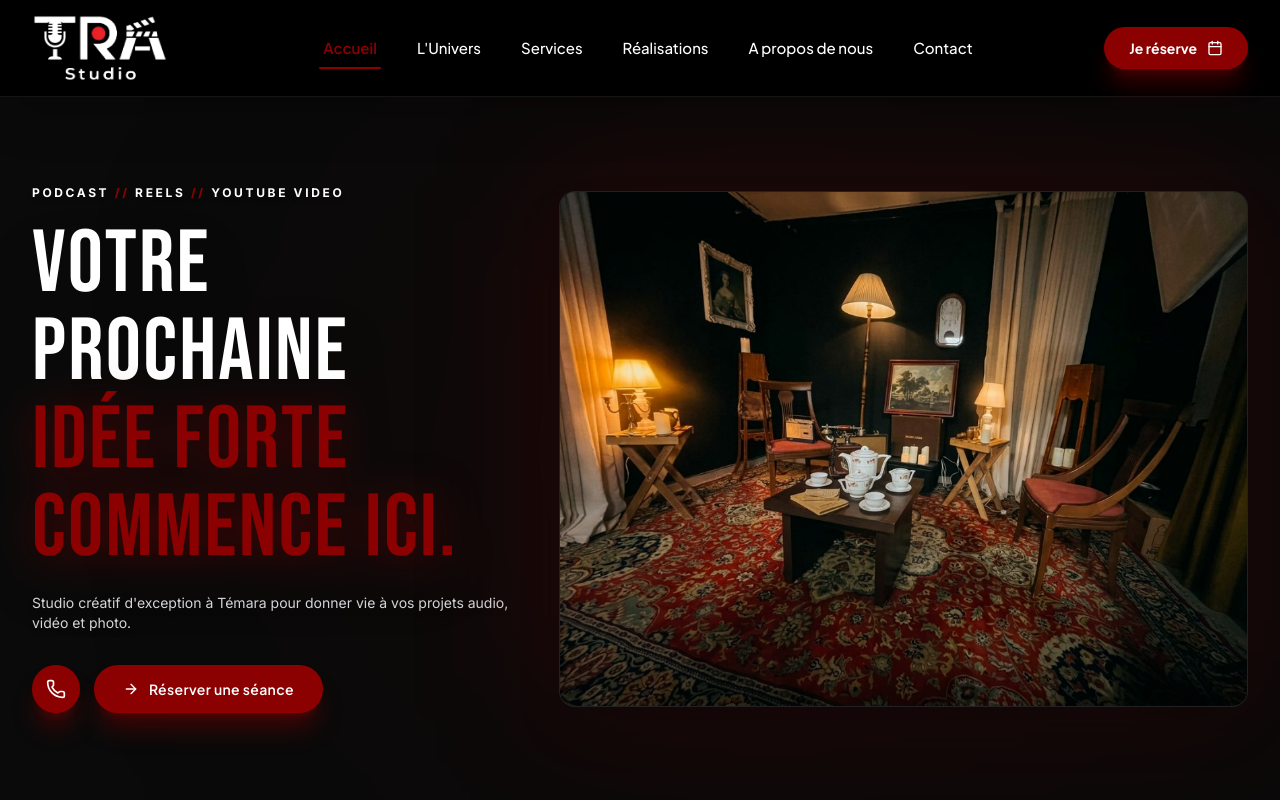
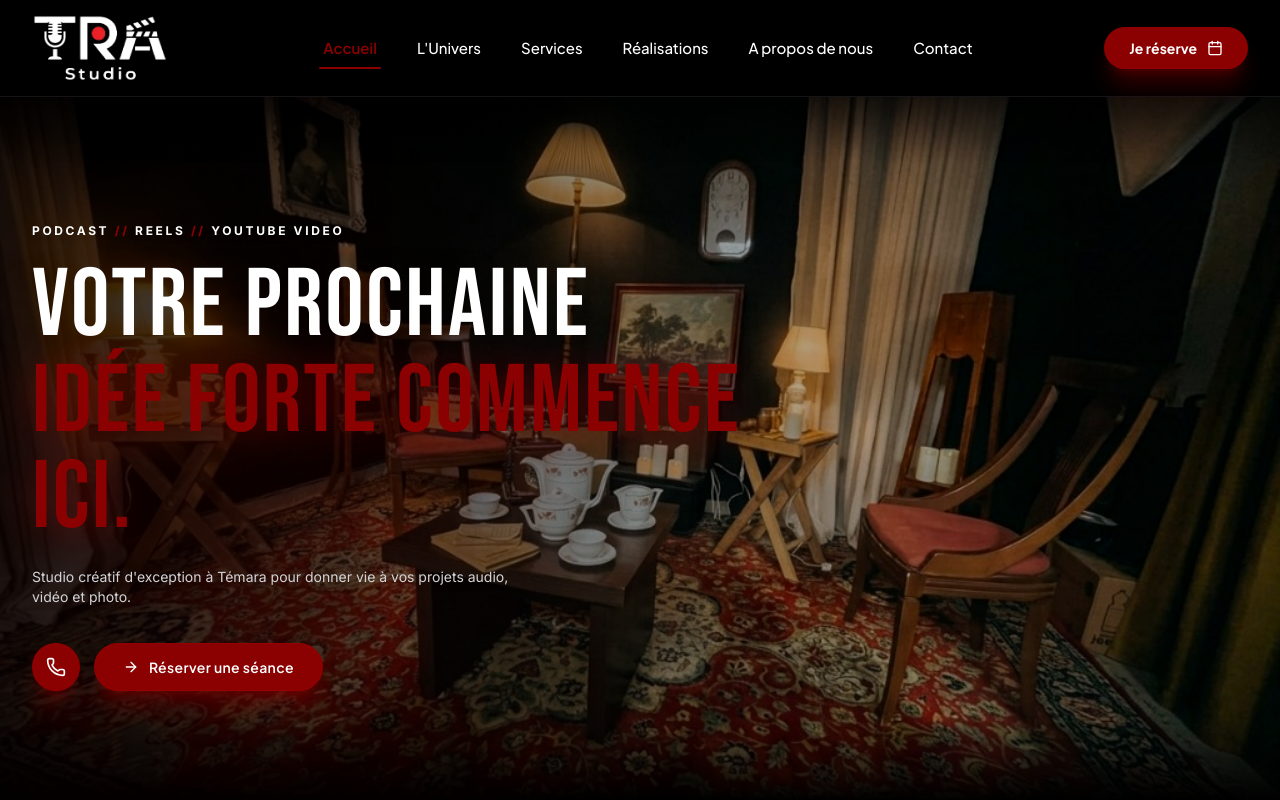
Before and after one commit to ntajemouti/TRA--STUDIO, a React (Vite) app: page / in a window 1280 px wide. Shown: the top 800 px of the page. Built offline with nearby package versions, Linux system fonts and the light colour scheme.

Commit message:
feat(hero): set full-background on PC using 2K HD master with clean contrast, soft gradient and red phone button

```diff
--- a/src/components/showcase/HeroSection.tsx
+++ b/src/components/showcase/HeroSection.tsx
@@ -8,7 +8,8 @@ interface HeroSectionProps {
   onExploreStudios?: () => void;
 }
 
-const HERO_BACKGROUND_IMAGE = '/images/hero-mockup/tra-hero-vintage-decor.jpg';
+const HERO_BACKGROUND_IMAGE_HD = '/images/hero-mockup/tra-hero-vintage-decor-hd.jpg';
+const HERO_BACKGROUND_IMAGE_ORIGINAL = '/images/hero-mockup/tra-hero-vintage-decor.jpg';
 
 export const HeroSection: React.FC<HeroSectionProps> = ({
   settings,
@@ -18,57 +19,66 @@ export const HeroSection: React.FC<HeroSectionProps> = ({
   const displayPhone = settings?.phone || '+212 660-719968';
 
   return (
-    <section className="relative w-full bg-[#0A0A0A] text-white select-none overflow-hidden h-[calc(100svh-80px)] sm:h-[calc(100svh-88px)] lg:h-[calc(100dvh-96px)] min-h-[540px] lg:min-h-[600px] max-h-[960px] 2xl:max-h-[1100px] flex items-center justify-center">
+    <section className="relative w-full bg-[#0A0A0A] text-white select-none overflow-hidden h-[calc(100svh-80px)] sm:h-[calc(100svh-88px)] md:h-[calc(100dvh-96px)] min-h-[540px] max-h-[960px] 2xl:max-h-[1100px] flex flex-col justify-between md:justify-center">
 
       {/* =========================================================================
-          1. MOBILE & TABLET BACKGROUND (Preserved exactly as validated — "Perfect")
-          - object-contain ensures 100% of decor is visible without cropping
-          - Ambient blur fills the background
+          BACKGROUND IMAGE: Authentic TRA Studio Vintage Decor Setup
+          - On mobile (phones): object-contain ensures 100% of the decor (chairs, rug, table, clock, mics)
+            is completely visible with zero cropping, paired with ambient blurred backdrop.
+          - On PC screen (desktop): 2048x1528 2K HD Master Photo spanning the full background,
+            with crisp contrast, bright authentic tones, and soft gradient.
          ========================================================================= */}
-      <div className="lg:hidden absolute inset-0 z-0 overflow-hidden bg-[#0A0A0A]">
-        {/* Ambient blurred backdrop for portrait / tablet screens */}
+      <div className="absolute inset-0 z-0 overflow-hidden bg-[#0A0A0A]">
+        {/* Ambient blurred backdrop for mobile portrait screens */}
         <img
-          src={HERO_BACKGROUND_IMAGE}
+          src={HERO_BACKGROUND_IMAGE_ORIGINAL}
           alt=""
           aria-hidden="true"
-          className="absolute inset-0 w-full h-full object-cover blur-2xl opacity-40 scale-110 pointer-events-none"
+          className="md:hidden absolute inset-0 w-full h-full object-cover blur-2xl opacity-40 scale-110 pointer-events-none"
         />
 
-        {/* High-quality studio photograph (100% uncropped on mobile/tablet) */}
-        <img
-          src={HERO_BACKGROUND_IMAGE}
-          alt="TRA Studio Plateau Décor Vintage"
-          className="relative w-full h-full object-contain object-center filter brightness-[0.92] contrast-[1.05]"
-        />
+        {/* High-quality studio photograph:
+            - Mobile/Tablet: 100% uncropped object-contain
+            - PC / Desktop: 2K HD Master (2048x1528) object-cover with crisp contrast
+        */}
+        <picture>
+          <source media="(min-width: 768px)" srcSet={HERO_BACKGROUND_IMAGE_HD} />
+          <img
+            src={HERO_BACKGROUND_IMAGE_ORIGINAL}
+            alt="TRA Studio Plateau Décor Vintage à Témara"
+            className="w-full h-full object-contain md:object-cover object-center filter brightness-[0.98] contrast-[1.04]"
+          />
+        </picture>
+
+        {/* Desktop left-to-right gradient: soft & translucent so the photo stays crisp & bright */}
+        <div className="hidden md:block absolute inset-0 bg-gradient-to-r from-black/85 via-black/45 via-45% to-transparent pointer-events-none" />
 
         {/* Mobile top and bottom vignettes so text and CTAs stay crystal clear */}
-        <div className="absolute inset-0 bg-gradient-to-b from-black/90 via-transparent via-45% to-black/95 pointer-events-none" />
+        <div className="md:hidden absolute inset-0 bg-gradient-to-b from-black/90 via-transparent via-45% to-black/95 pointer-events-none" />
 
-        {/* Edge fades */}
-        <div className="absolute top-0 inset-x-0 h-16 bg-gradient-to-b from-black/70 to-transparent pointer-events-none" />
-        <div className="absolute bottom-0 inset-x-0 h-20 bg-gradient-to-t from-black via-black/60 to-transparent pointer-events-none" />
+        {/* Edge fades for seamless blend with navbar and next section */}
+        <div className="absolute top-0 inset-x-0 h-16 bg-gradient-to-b from-black/60 to-transparent pointer-events-none" />
+        <div className="absolute bottom-0 inset-x-0 h-20 bg-gradient-to-t from-black via-black/50 to-transparent pointer-events-none" />
+
+        {/* Subtle dark red ambient atmospheric glow (#8B0000) */}
+        <div className="absolute top-1/3 left-10 w-96 h-96 bg-[#8B0000]/20 rounded-full blur-[140px] pointer-events-none" />
       </div>
 
-      {/* Ambient glow on PC */}
-      <div className="hidden lg:block absolute top-1/2 left-1/3 -translate-y-1/2 w-[700px] h-[500px] bg-[#8B0000]/10 rounded-full blur-[180px] pointer-events-none z-0" />
+      {/* =========================================================================
+          EDITORIAL CONTENT CONTAINER
+         ========================================================================= */}
+      <div className="relative z-10 w-full h-full max-w-7xl mx-auto px-4 sm:px-6 lg:px-8 flex flex-col justify-between md:justify-center py-6 sm:py-8 md:py-0">
 
-      {/* =========================================================================
-          2. CONTENT CONTAINER
-          - Mobile / Tablet: Top text + Bottom docked buttons (as user loved)
-          - PC Screen (lg+): 2-Column Editorial Grid with sharp, uncropped, high-res photo
-         ========================================================================= */}
-      <div className="relative z-10 w-full h-full max-w-7xl mx-auto px-4 sm:px-6 lg:px-8 flex flex-col justify-between lg:grid lg:grid-cols-12 lg:gap-8 xl:gap-12 lg:items-center py-6 sm:py-8 lg:py-0">
+        {/* Text Block */}
+        <div className="max-w-3xl space-y-3 sm:space-y-4 md:space-y-5 pt-2 sm:pt-4 text-left">
 
-        {/* LEFT COLUMN / TEXT CONTENT */}
-        <div className="max-w-3xl lg:max-w-none lg:col-span-6 xl:col-span-5 space-y-3 sm:space-y-4 lg:space-y-5 pt-2 sm:pt-4 lg:pt-0 text-left">
-
-          {/* Eyebrow */}
+          {/* Eyebrow: PODCAST // REELS // YOUTUBE VIDEO with dark red slashes */}
           <p className="font-sans text-[10px] sm:text-xs font-bold tracking-[0.22em] text-white uppercase select-none drop-shadow-md">
             PODCAST <span className="text-[#8B0000] font-black">//</span> REELS <span className="text-[#8B0000] font-black">//</span> YOUTUBE VIDEO
           </p>
 
-          {/* Main Headline */}
-          <h1 className="font-display text-4xl sm:text-6xl lg:text-[4.8rem] xl:text-[5.5rem] tracking-wide uppercase leading-[0.92] drop-shadow-2xl">
+          {/* Main Headline: Bebas Neue, 2 lines, VOTRE PROCHAINE (White) / IDÉE FORTE COMMENCE ICI. (Dark Red) */}
+          <h1 className="font-display text-4xl sm:text-6xl md:text-7xl lg:text-[5.2rem] xl:text-[6rem] tracking-wide uppercase leading-[0.92] drop-shadow-2xl">
             <span className="block text-white">VOTRE PROCHAINE</span>
             <span className="block text-[#8B0000] drop-shadow-[0_4px_20px_rgba(139,0,0,0.5)]">
               IDÉE FORTE COMMENCE ICI.
@@ -80,8 +90,8 @@ export const HeroSection: React.FC<HeroSectionProps> = ({
             Studio créatif d'exception à Témara pour donner vie à vos projets audio, vidéo et photo.
           </p>
 
-          {/* CTAs ON DESKTOP (PC Screen) */}
-          <div className="hidden lg:flex items-center gap-3.5 pt-3">
+          {/* CTAs on desktop/tablet (Grouped with text on left) */}
+          <div className="hidden md:flex items-center gap-3.5 pt-3 sm:pt-4">
             {/* 1. Phone Button (First, Red Icon Button) */}
             <a
               href={`tel:${phoneCallNumber}`}
@@ -104,25 +114,8 @@ export const HeroSection: React.FC<HeroSectionProps> = ({
           </div>
         </div>
 
-        {/* RIGHT COLUMN ON DESKTOP (PC Screen): Crystal-Clear, High-Res, Native 4:3 Studio Photo */}
-        <div className="hidden lg:flex lg:col-span-6 xl:col-span-7 items-center justify-center relative">
-          {/* Ambient red backlight */}
-          <div className="absolute -inset-4 bg-[#8B0000]/15 rounded-3xl blur-3xl pointer-events-none" />
-
-          {/* Uncropped, High-definition Studio Showcase Frame */}
-          <div className="relative w-full max-w-[660px] xl:max-w-[720px] aspect-[4/3] rounded-2xl overflow-hidden border border-zinc-800/80 shadow-2xl bg-zinc-950 group">
-            <img
-              src={HERO_BACKGROUND_IMAGE}
-              alt="TRA Studio Plateau Décor Vintage à Témara"
-              className="w-full h-full object-cover object-center filter brightness-[0.98] contrast-[1.03] transition-transform duration-700 ease-out group-hover:scale-[1.02]"
-            />
-            {/* Subtle bottom gradient for depth */}
-            <div className="absolute inset-0 bg-gradient-to-t from-black/35 via-transparent to-transparent pointer-events-none" />
-          </div>
-        </div>
-
-        {/* CTAs ON MOBILE / TABLET (Docked at bottom, phone button first + reserve button) */}
-        <div className="lg:hidden pt-4 pb-2 flex items-center gap-3">
+        {/* CTAs on mobile (Docked cleanly at the bottom without blocking the decor) */}
+        <div className="md:hidden pt-4 pb-2 flex items-center gap-3">
           {/* 1. Phone Button (First, Red Icon Button) */}
           <a
             href={`tel:${phoneCallNumber}`}
```
Also changed, not shown: public/images/hero-mockup/tra-hero-vintage-decor-hd.jpg (added).
